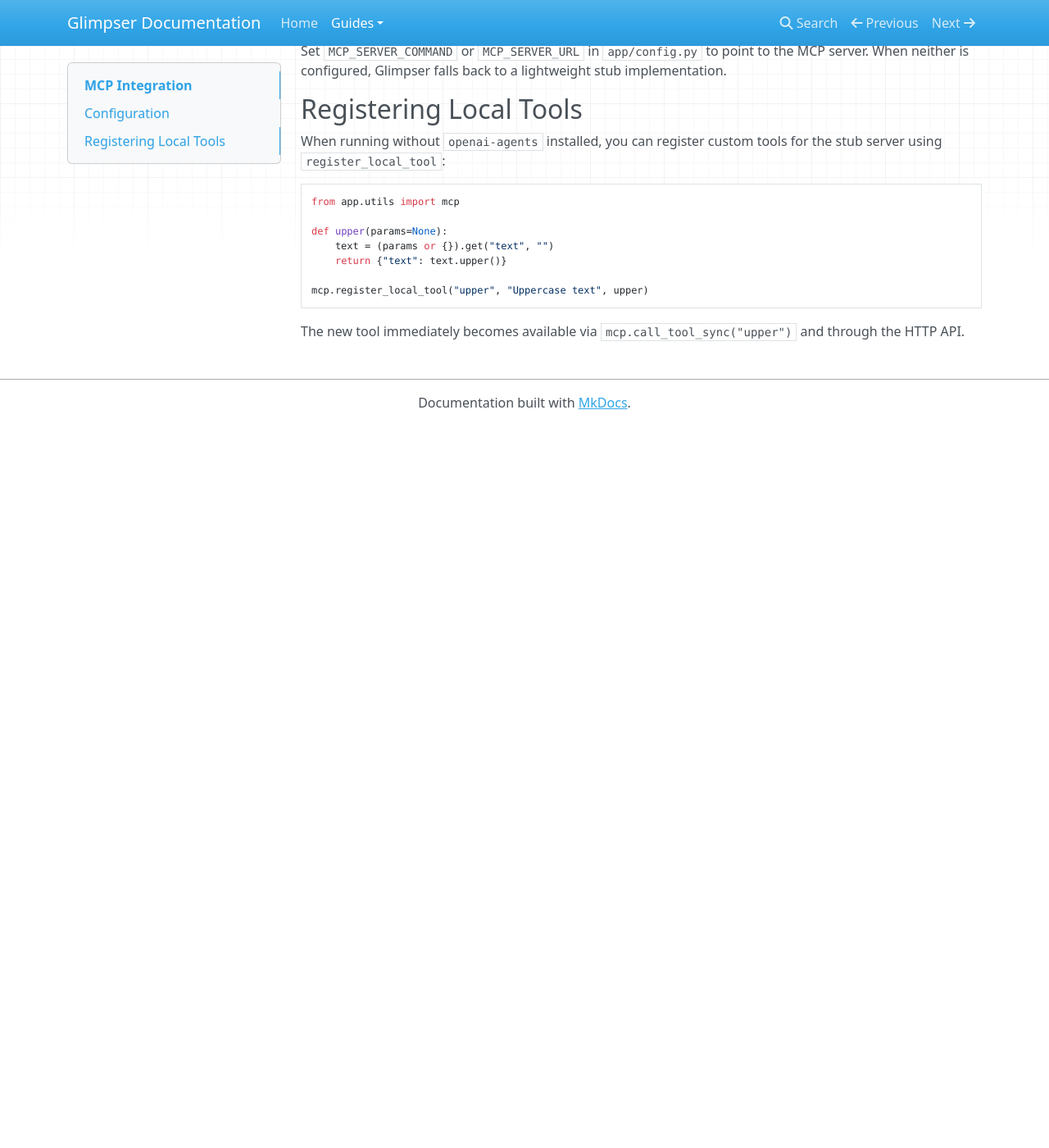
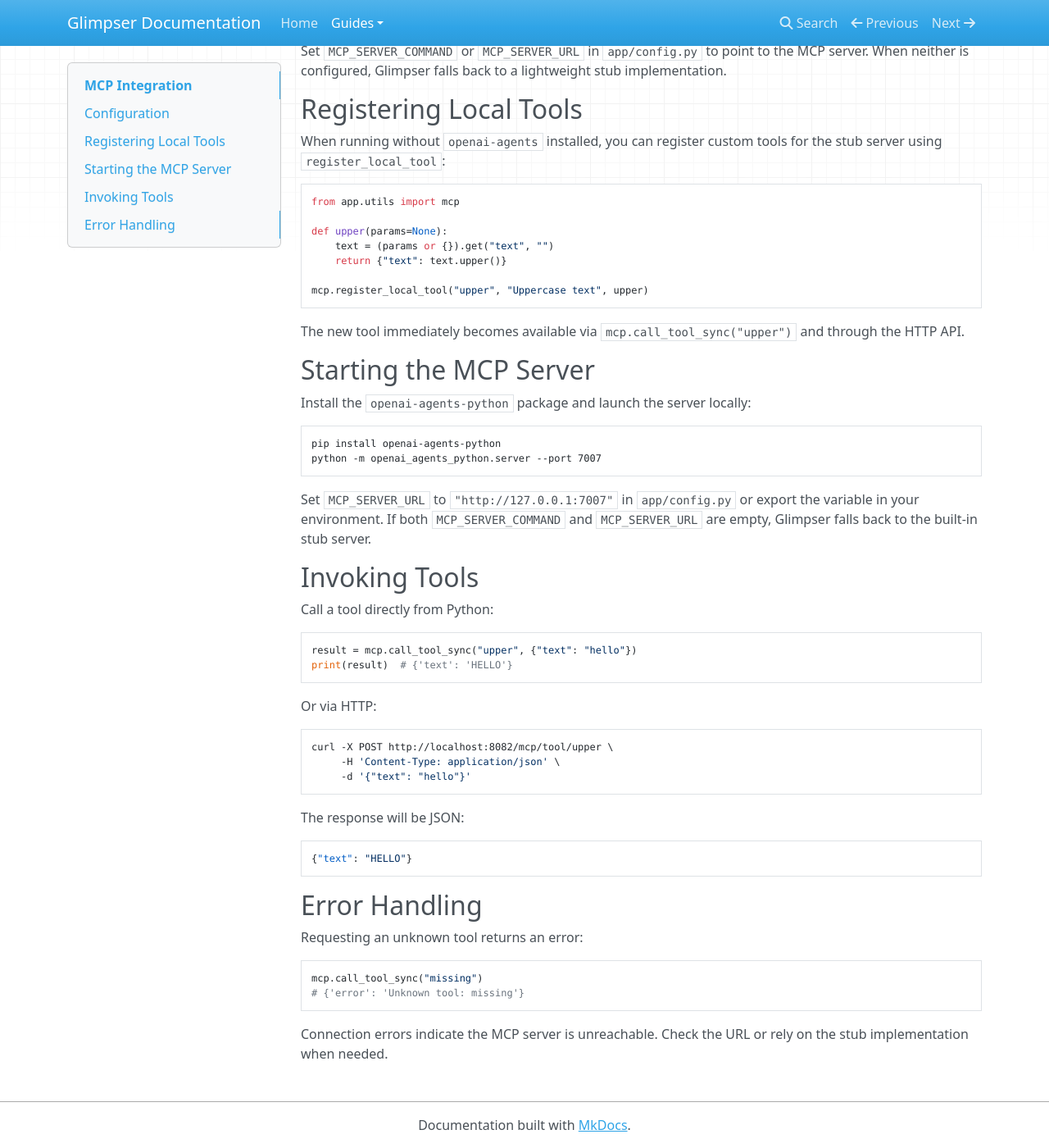
Before and after one commit to KristopherKubicki/glimpser, an MkDocs documentation site: the page built from docs/mcp_integration.md, in a window 1280 px wide and 1400 px high, scrolled down 195 px. Shown: the whole window at 82% size. Built offline with MkDocs 1.6.1, drawn with Linux system fonts in a browser that asks for light colours; nearby versions of some CDN libraries; before the commit the page ends 900 px from its top, so only the background shows below that.

Commit message:
docs: expand MCP integration example

````diff
--- a/docs/mcp_integration.md
+++ b/docs/mcp_integration.md
@@ -25,3 +25,51 @@ mcp.register_local_tool("upper", "Uppercase text", upper)
 
 The new tool immediately becomes available via `mcp.call_tool_sync("upper")` and
 through the HTTP API.
+
+## Starting the MCP Server
+
+Install the `openai-agents-python` package and launch the server locally:
+
+```sh
+pip install openai-agents-python
+python -m openai_agents_python.server --port 7007
+```
+
+Set `MCP_SERVER_URL` to `"http://127.0.0.1:7007"` in `app/config.py` or export
+the variable in your environment. If both `MCP_SERVER_COMMAND` and
+`MCP_SERVER_URL` are empty, Glimpser falls back to the built-in stub server.
+
+## Invoking Tools
+
+Call a tool directly from Python:
+
+```python
+result = mcp.call_tool_sync("upper", {"text": "hello"})
+print(result)  # {'text': 'HELLO'}
+```
+
+Or via HTTP:
+
+```sh
+curl -X POST http://localhost:8082/mcp/tool/upper \
+     -H 'Content-Type: application/json' \
+     -d '{"text": "hello"}'
+```
+
+The response will be JSON:
+
+```json
+{"text": "HELLO"}
+```
+
+## Error Handling
+
+Requesting an unknown tool returns an error:
+
+```python
+mcp.call_tool_sync("missing")
+# {'error': 'Unknown tool: missing'}
+```
+
+Connection errors indicate the MCP server is unreachable. Check the URL or rely
+on the stub implementation when needed.
````
Also changed, not shown: README.md (+1 -0 lines), docs/index.md (+1 -1 lines).
